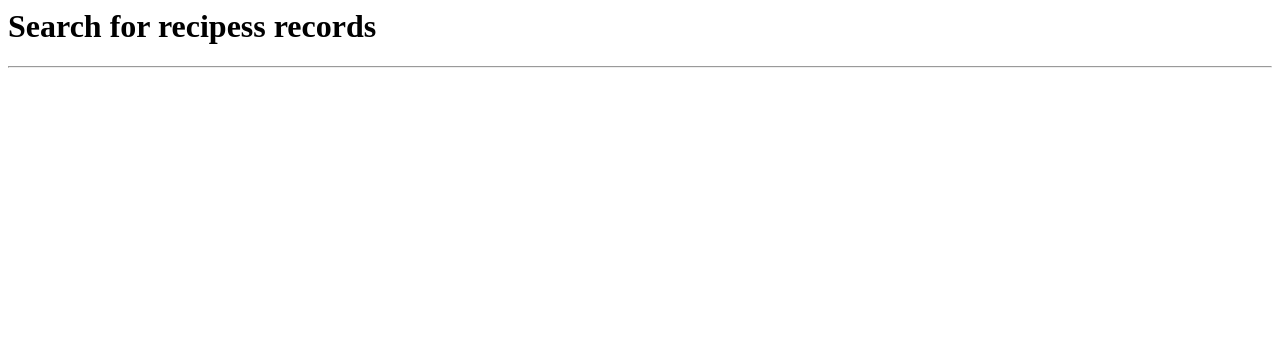
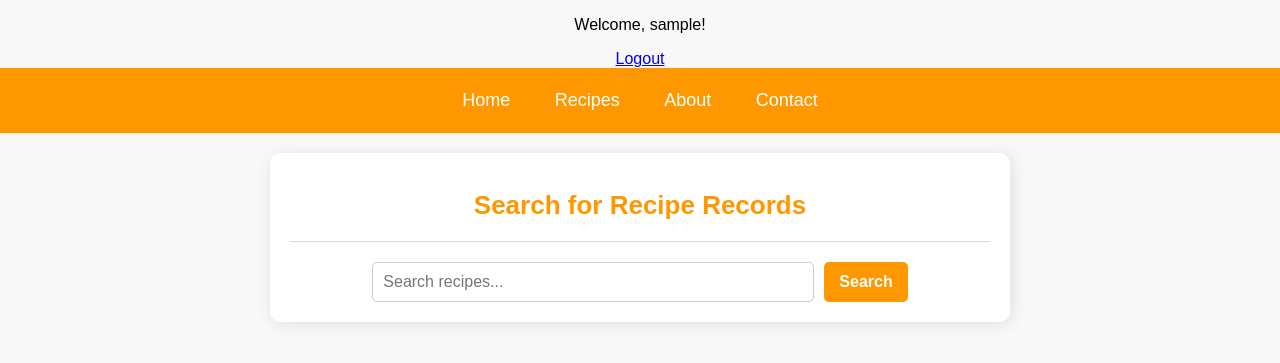
Before and after one commit to AmySikora/recipe-app, a Django app: page /recipes/ in a window 1280 px wide. Shown: the top 363 px of the page. Run offline with Django 4.2, Linux system fonts and the light colour scheme; the visitor is signed in with stand-in values (Sample User, id 1).

Commit message:
added styles to records

```diff
--- a/src/recipes/templates/recipes/records.html
+++ b/src/recipes/templates/recipes/records.html
@@ -1,3 +1,74 @@
-<h1> Search for recipess records </h1>
+{% extends 'recipes/base.html' %}
 
-<hr>
+{% block title %}Search Recipe Records{% endblock %}
+
+{% block content %}
+<style>
+    .container {
+        max-width: 700px;
+        margin: auto;
+        background: white;
+        padding: 20px;
+        border-radius: 10px;
+        box-shadow: 2px 2px 15px rgba(0, 0, 0, 0.1);
+        text-align: center;
+    }
+
+    h1 {
+        font-size: 26px;
+        color: #ff9800;
+        margin-bottom: 15px;
+    }
+
+    .search-box {
+        margin-top: 20px;
+        display: flex;
+        justify-content: center;
+        gap: 10px;
+    }
+
+    input[type="text"] {
+        width: 60%;
+        padding: 10px;
+        border-radius: 5px;
+        border: 1px solid #ccc;
+        font-size: 16px;
+    }
+
+    .btn {
+        padding: 10px 15px;
+        font-size: 16px;
+        font-weight: bold;
+        background-color: #ff9800;
+        color: white;
+        text-decoration: none;
+        border-radius: 5px;
+        border: none;
+        cursor: pointer;
+        transition: all 0.3s ease-in-out;
+    }
+
+    .btn:hover {
+        background-color: #e68900;
+        transform: scale(1.05);
+        box-shadow: 0px 4px 10px rgba(0, 0, 0, 0.2);
+    }
+
+    hr {
+        margin: 20px 0;
+        border: 0;
+        border-top: 1px solid #ddd;
+    }
+</style>
+
+<div class="container">
+    <h1>Search for Recipe Records</h1>
+    <hr>
+
+    <div class="search-box">
+        <input type="text" placeholder="Search recipes...">
+        <button class="btn">Search</button>
+    </div>
+</div>
+
+{% endblock %}
```
